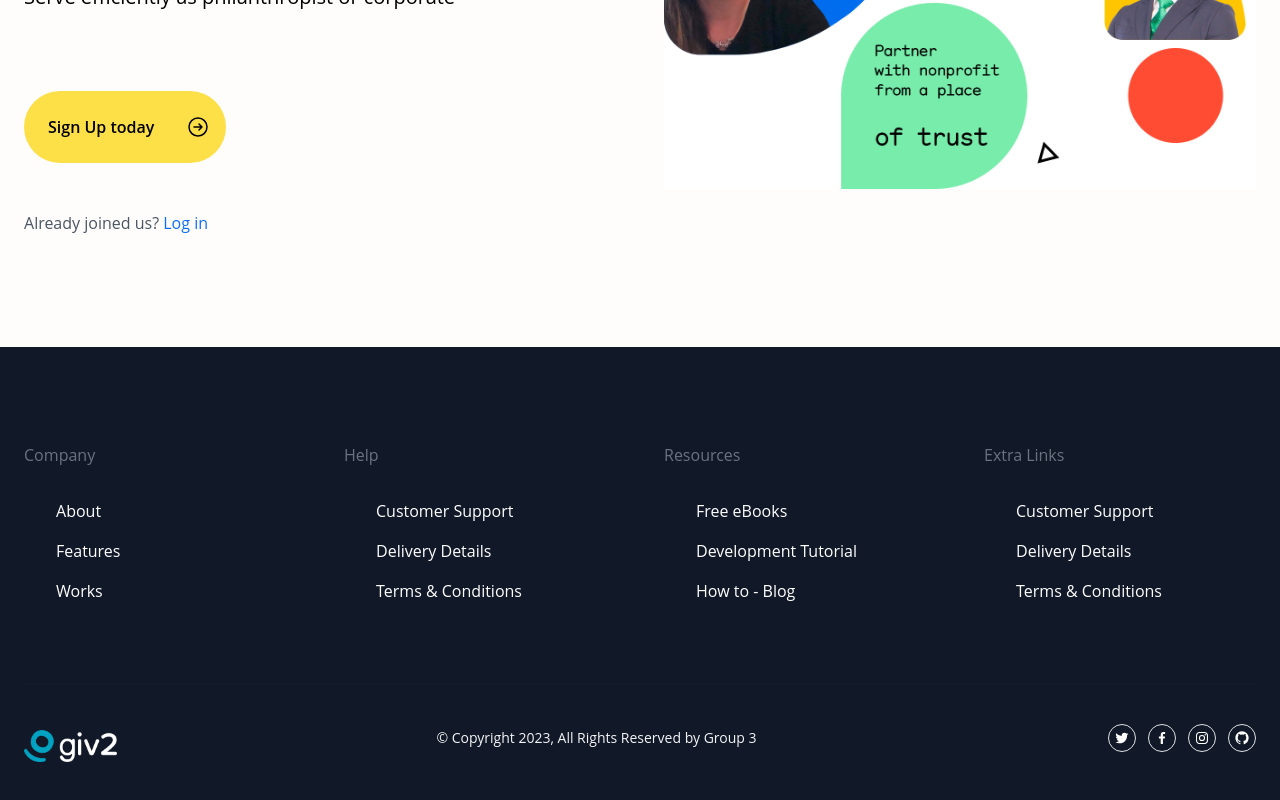
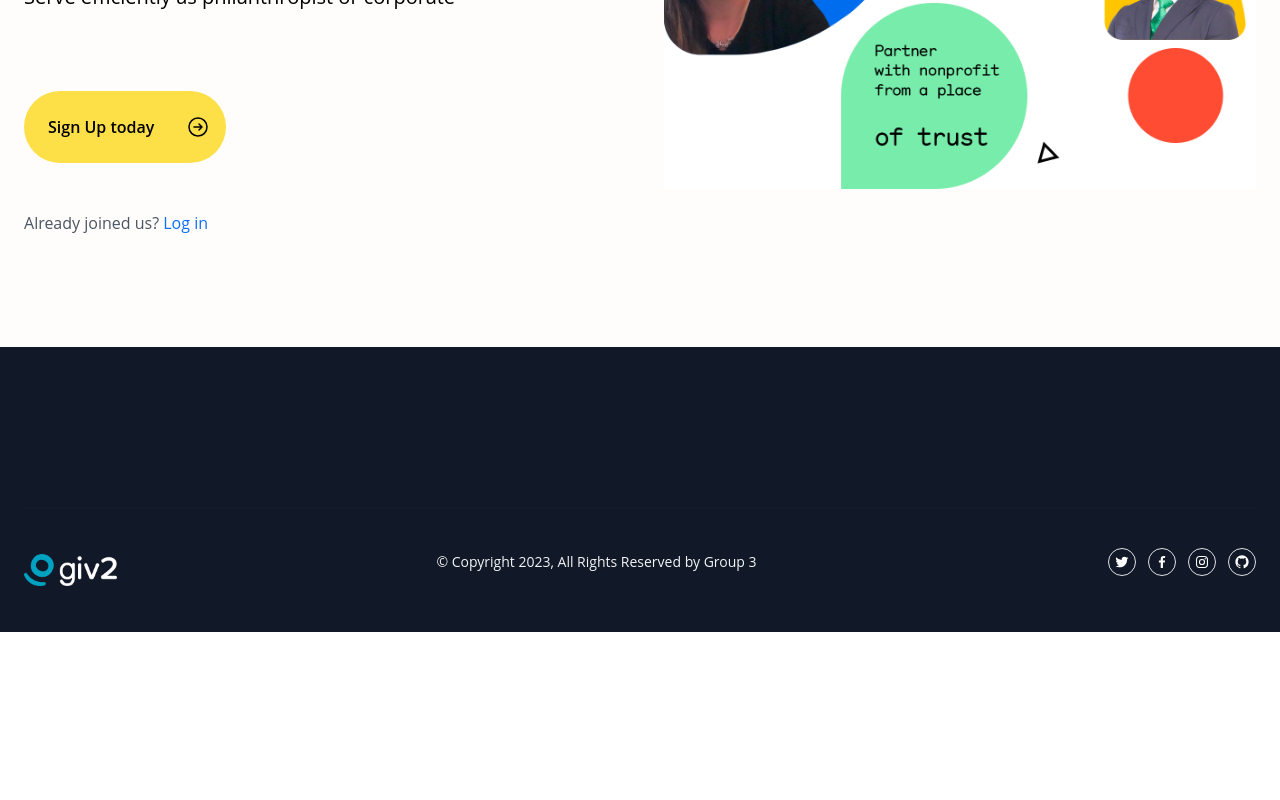
Before and after one commit to ilknur2603/Distrubution-finder, a React (Create React App) app in the folder client/: page / in a window 1280 px wide. Shown: the part 649-1449 px from the top of the page. After the commit the page ends 1281 px from the top, so only its background shows below. Built offline with nearby package versions, Linux system fonts and the light colour scheme.

Commit message:
Update Footer.jsx

```diff
--- a/client/src/components/Footer.jsx
+++ b/client/src/components/Footer.jsx
@@ -7,74 +7,7 @@ function Footer() {
         <section className="py-10 bg-gray-900 sm:pt-16 lg:pt-24">
     <div className="px-4 mx-auto sm:px-6 lg:px-8 max-w-7xl">
         <div className="grid grid-cols-2 gap-x-5 gap-y-12 md:grid-cols-4 md:gap-x-12">
-            <div>
-                <p className="text-base text-gray-500">Company</p>
-
-                <ul className="mt-8 space-y-4">
-                    <li>
-                        <a href="#" title="" className="text-base text-white transition-all duration-200 hover:text-opacity-80 focus:text-opacity-80"> About </a>
-                    </li>
-                    <li>
-                        <a href="#" title="" className="text-base text-white transition-all duration-200 hover:text-opacity-80 focus:text-opacity-80"> Features </a>
-                    </li>
-                    <li>
-                        <a href="#" title="" className="text-base text-white transition-all duration-200 hover:text-opacity-80 focus:text-opacity-80"> Works </a>
-                    </li>
-
-                </ul>
-            </div>
-
-            <div>
-                <p className="text-base text-gray-500">Help</p>
-
-                <ul className="mt-8 space-y-4">
-                    <li>
-                        <a href="#" title="" className="text-base text-white transition-all duration-200 hover:text-opacity-80 focus:text-opacity-80"> Customer Support </a>
-                    </li>
-                    <li>
-                        <a href="#" title="" className="text-base text-white transition-all duration-200 hover:text-opacity-80 focus:text-opacity-80"> Delivery Details </a>
-                    </li>
-                    <li>
-                        <a href="#" title="" className="text-base text-white transition-all duration-200 hover:text-opacity-80 focus:text-opacity-80"> Terms & Conditions </a>
-                    </li>
-
-                </ul>
-            </div>
-
-            <div>
-                <p className="text-base text-gray-500">Resources</p>
-
-                <ul className="mt-8 space-y-4">
-                    <li>
-                        <a href="#" title="" className="text-base text-white transition-all duration-200 hover:text-opacity-80 focus:text-opacity-80"> Free eBooks </a>
-                    </li>
-                    <li>
-                        <a href="#" title="" className="text-base text-white transition-all duration-200 hover:text-opacity-80 focus:text-opacity-80"> Development Tutorial </a>
-                    </li>
-                    <li>
-                        <a href="#" title="" className="text-base text-white transition-all duration-200 hover:text-opacity-80 focus:text-opacity-80"> How to - Blog </a>
-                    </li>
-
-                </ul>
-            </div>
-
-            <div>
-                <p className="text-base text-gray-500">Extra Links</p>
-
-                <ul className="mt-8 space-y-4">
-                    <li>
-                        <a href="#" title="" className="text-base text-white transition-all duration-200 hover:text-opacity-80 focus:text-opacity-80"> Customer Support </a>
-                    </li>
-                    <li>
-                        <a href="#" title="" className="text-base text-white transition-all duration-200 hover:text-opacity-80 focus:text-opacity-80"> Delivery Details </a>
-                    </li>
-                    <li>
-                        <a href="#" title="" className="text-base text-white transition-all duration-200 hover:text-opacity-80 focus:text-opacity-80"> Terms & Conditions </a>
-                    </li>
-
-                </ul>
-            </div>
-        </div>
+           </div>
 
         <hr className="mt-16 mb-10 border-gray-800" />
 
```
